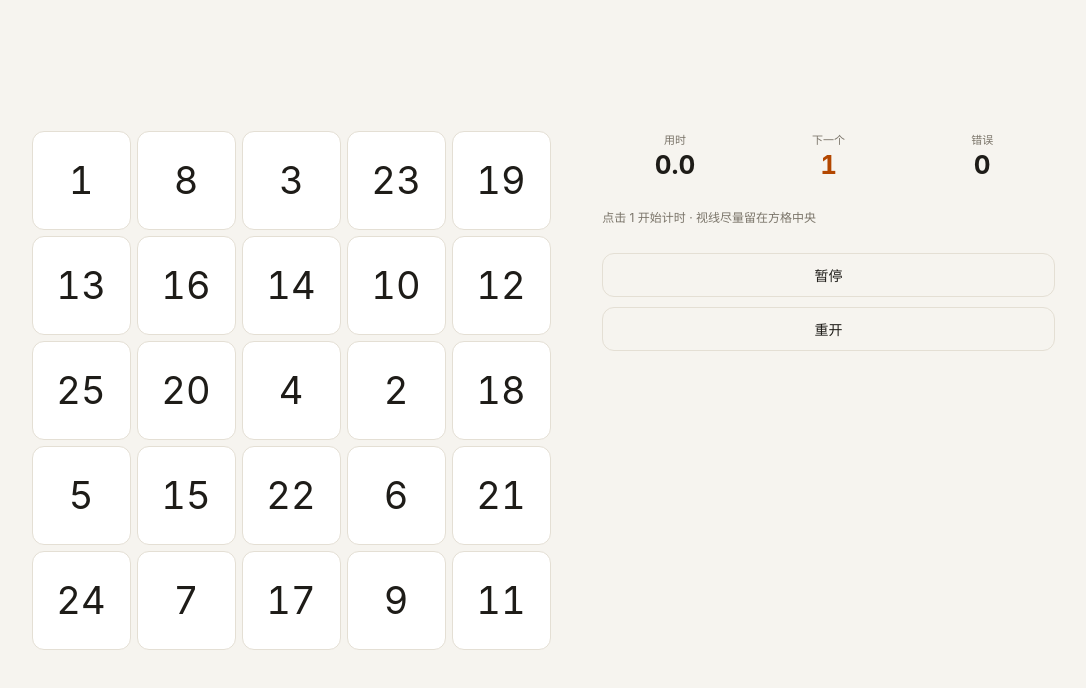
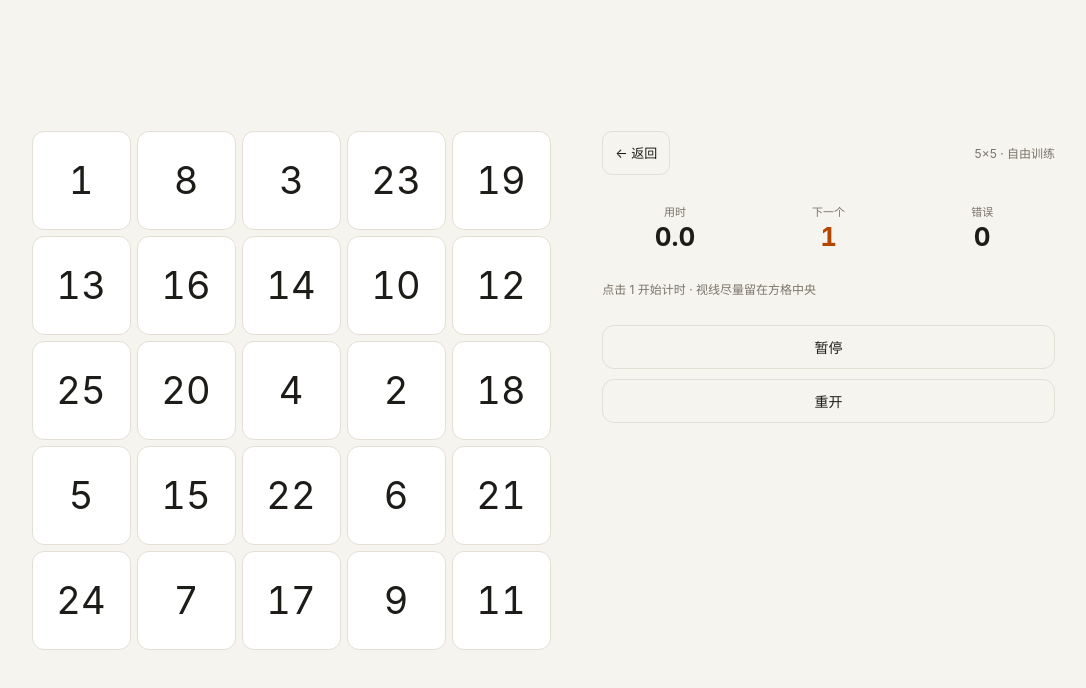
Before and after one commit to mack-peng/schulte-web, a Vue app: page /#/game in a window 1280 px wide. Shown: the top 688 px of the page, without its empty margins (97-1183 px from the left). Built offline with nearby package versions, Linux system fonts and the light colour scheme.

Commit message:
feat(game): add back-to-home control on game page

```diff
--- a/src/pages/GameView.vue
+++ b/src/pages/GameView.vue
@@ -153,6 +153,11 @@ async function share(): Promise<void> {
   <main class="page game-page">
     <div class="game-layout">
       <aside class="game-panel">
+        <div class="game-top">
+          <button type="button" class="back" @click="goHome">← 返回</button>
+          <span class="game-mode">{{ size }}×{{ size }} · {{ mode === 'daily' ? '今日挑战' : '自由训练' }}</span>
+        </div>
+
         <div class="hud">
           <div class="hud-item">
             <span class="hud-label">用时</span>
--- a/src/styles/main.css
+++ b/src/styles/main.css
@@ -366,6 +366,18 @@ ul {
 .game-page {
   display: flex;
   flex-direction: column;
+}
+
+.game-top {
+  display: flex;
+  align-items: center;
+  justify-content: space-between;
+  gap: 12px;
+}
+
+.game-mode {
+  color: var(--muted);
+  font-size: 12px;
 }
 
 .hud {
```
